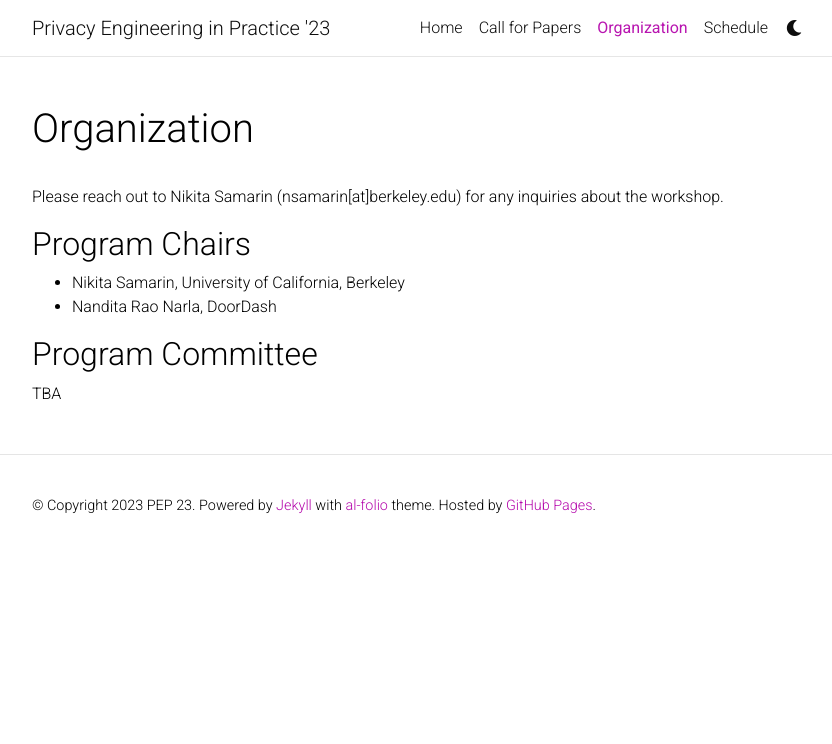
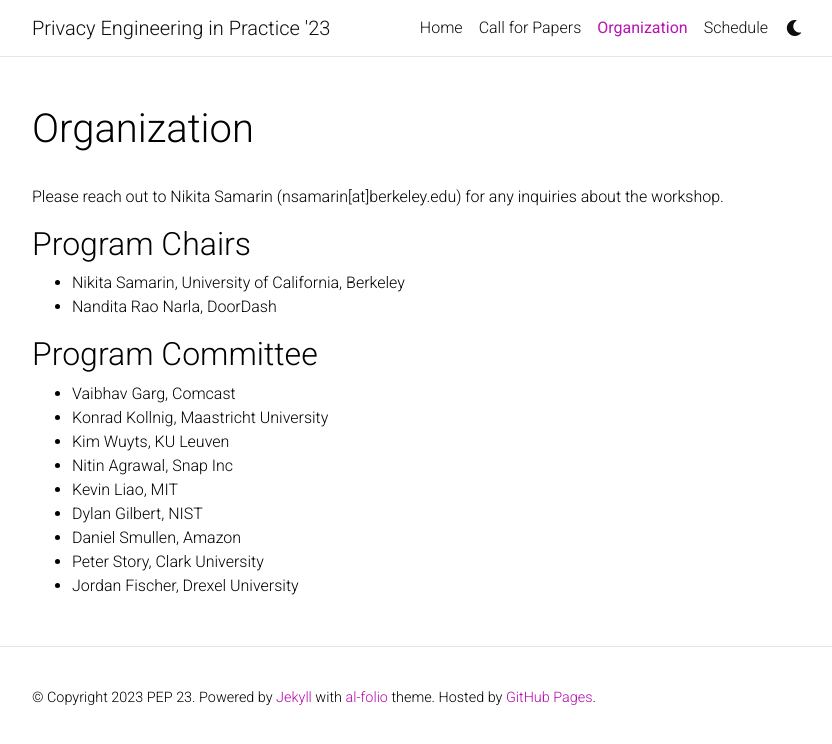
Before and after one commit to privacy-engineering/privacy-engineering.github.io, a Jekyll site: the page built from _pages/organization.md, in a window 1280 px wide. Shown: the top 744 px of the page, without its empty margins (223-1055 px from the left). Built offline with Jekyll 4.4.1, drawn with Linux system fonts in a browser that asks for light colours; comment, search, counter and statistics services are not loaded; a style sheet for code colours, icons or effects is not loaded.

Commit message:
Add program committee to organization.md

```diff
--- a/_pages/organization.md
+++ b/_pages/organization.md
@@ -18,4 +18,12 @@ Please reach out to Nikita Samarin (nsamarin[at]berkeley.edu) for any inquiries
 * Nandita Rao Narla, DoorDash
 
 ## Program Committee
-TBA
+* Vaibhav Garg, Comcast
+* Konrad Kollnig, Maastricht University
+* Kim Wuyts, KU Leuven
+* Nitin Agrawal, Snap Inc
+* Kevin Liao, MIT
+* Dylan Gilbert, NIST
+* Daniel Smullen, Amazon
+* Peter Story, Clark University
+* Jordan Fischer, Drexel University
```
